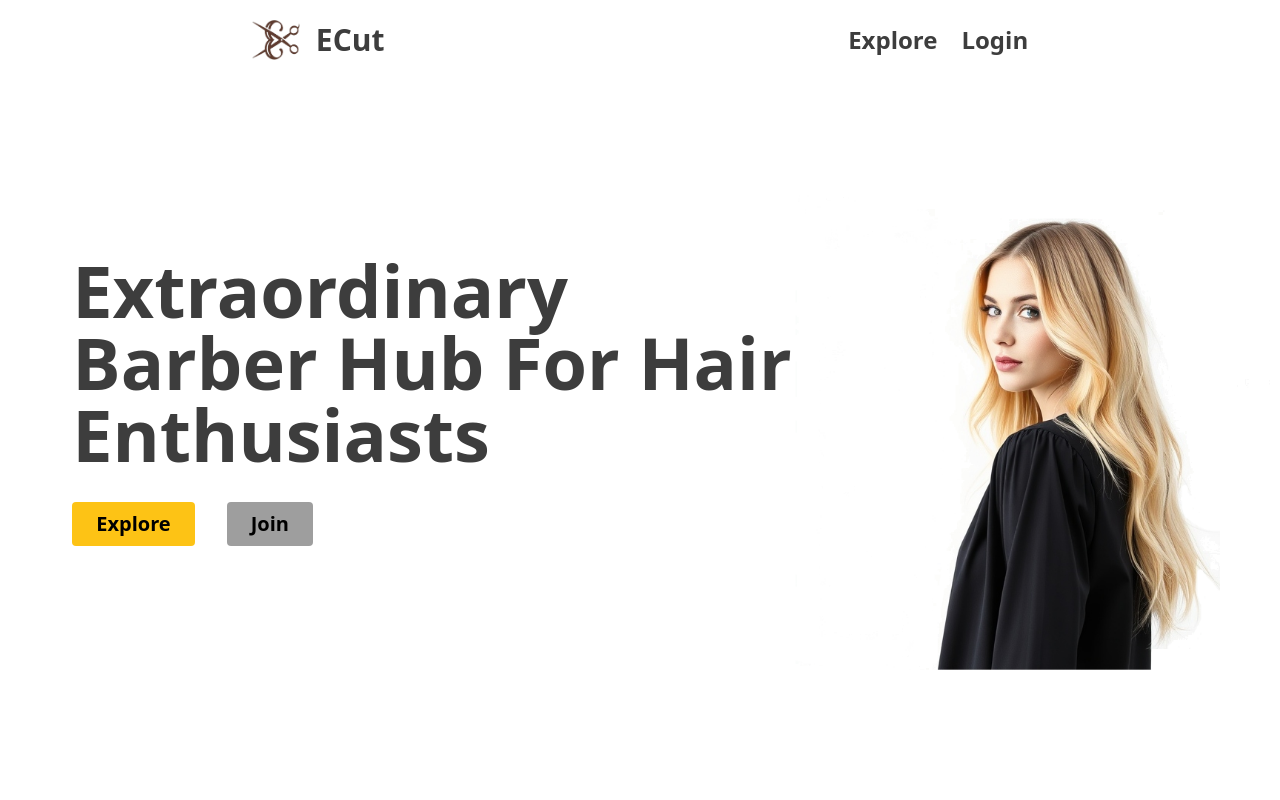
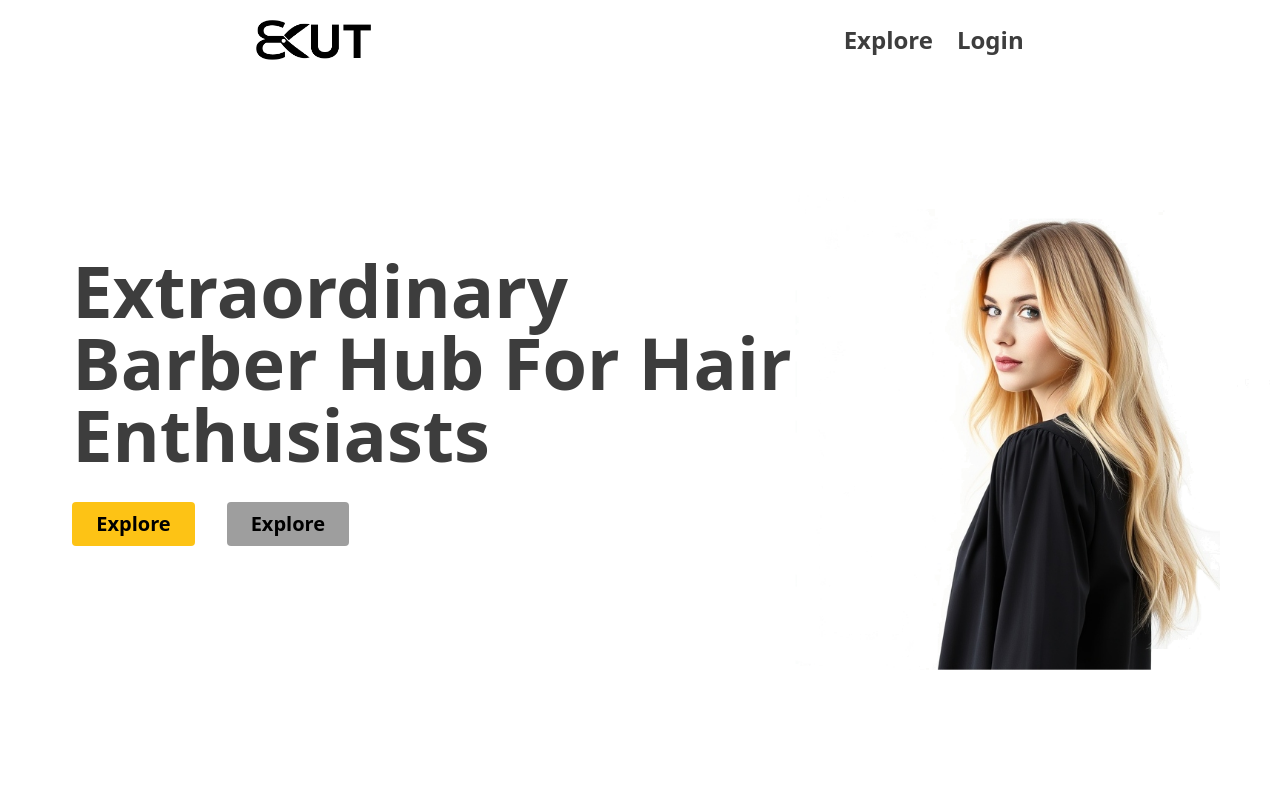
Before and after one commit to DhannyoPutta/ECut, a React (Vite) app in the folder src/ECut_frontend/: page / in a window 1280 px wide. Shown: the top 800 px of the page. Built offline with nearby package versions, Linux system fonts and the light colour scheme; no server answers.

Commit message:
adding logo, linking jumbotron, modifying main page

```diff
--- a/src/ECut_frontend/src/component/navbar/Navbar.jsx
+++ b/src/ECut_frontend/src/component/navbar/Navbar.jsx
@@ -4,10 +4,7 @@ const NavigationBar = () => {
   return (
     <nav className='flex justify-around items-center fixed top-0 px-5 py-5 w-full box-border text-tertiary bg-white z-20'>
       <div className="flex">
-        <img src="./logo.png" alt="ECut" className='w-12 h-10' />
-        <div className='font-bold flex items-center pl-4 text-3xl'>
-          ECut
-        </div>
+        <img src="./ecut_logo.png" alt="ECut" className='w-29 h-10' />
       </div>
       <ul className="flex gap-6 text-2xl items-center font-semibold">
         <li><a href="explore">Explore</a></li>
--- a/src/ECut_frontend/src/section/jumbotron/Jumbotron.jsx
+++ b/src/ECut_frontend/src/section/jumbotron/Jumbotron.jsx
@@ -9,10 +9,10 @@ const Jumbotron = () => {
                 </div>
                 <div className="flex gap-8">
                     <button className="text-xl font-semibold px-6 py-2 bg-primary rounded text-black hover:text-white hover:shadow-[0px_0px_25px_8px_rgba(253,195,21,0.5)] transition duration-500">
-                        Explore
+                        <a href="explore">Explore</a>
                     </button>
-                    <button className="text-xl font-semibold px-6 py-2 bg-secondary rounded text-black hover:text-white hover:shadow-[0px_0px_25px_8px_rgba(158,158,158,0.5)] transition duration-500">
-                        Join
+                    <button className="text-xl font-semibold px-6 py-2 bg-secondary rounded text-black hover:text-white hover:shadow-[0px_0px_25px_8px_rgba(158,158,158,0.5)] transition duration-500" href="register">
+                        <a href="register">Explore</a>
                     </button>
                 </div>
             </div>
```
Also changed, not shown: src/ECut_frontend/public/ecut_logo.png.
